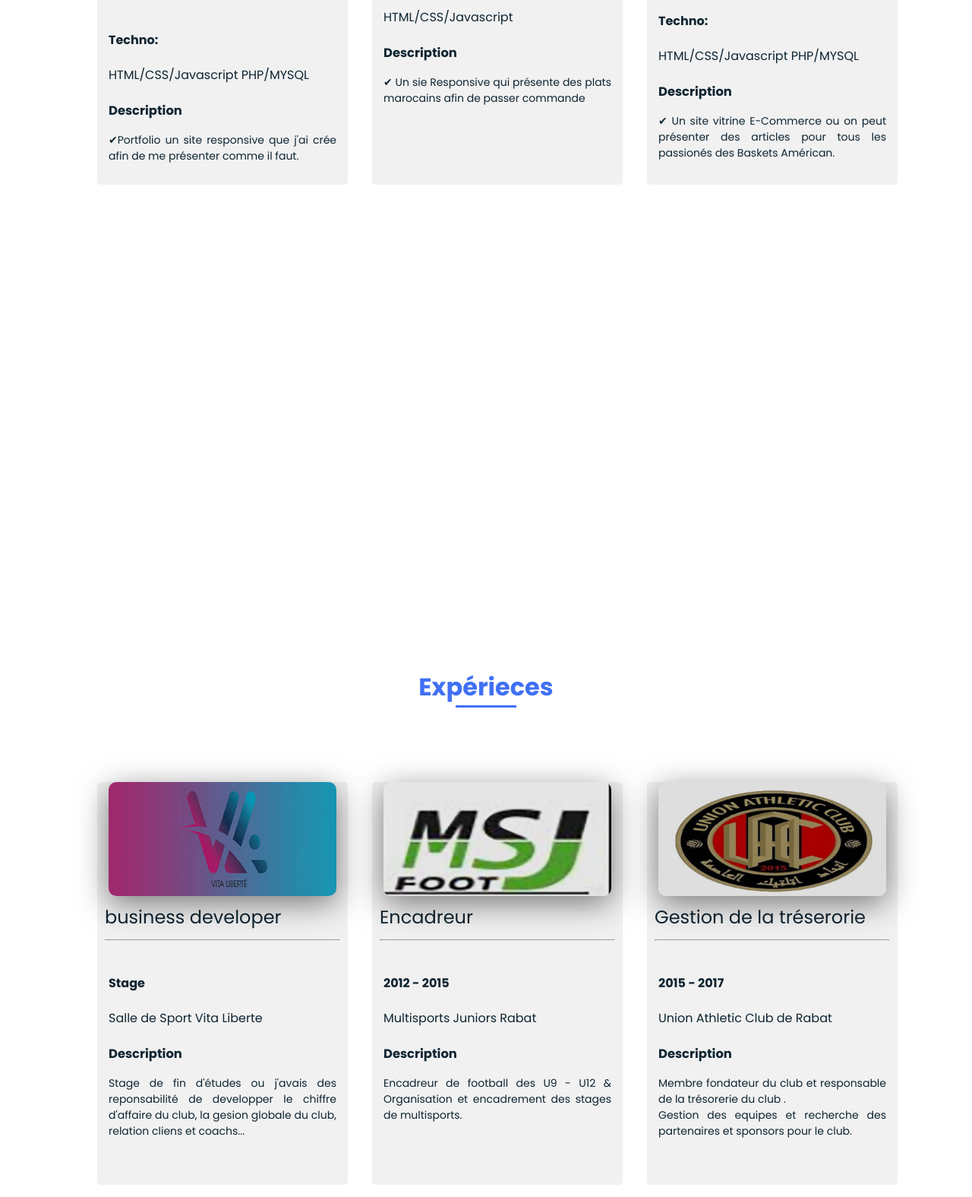
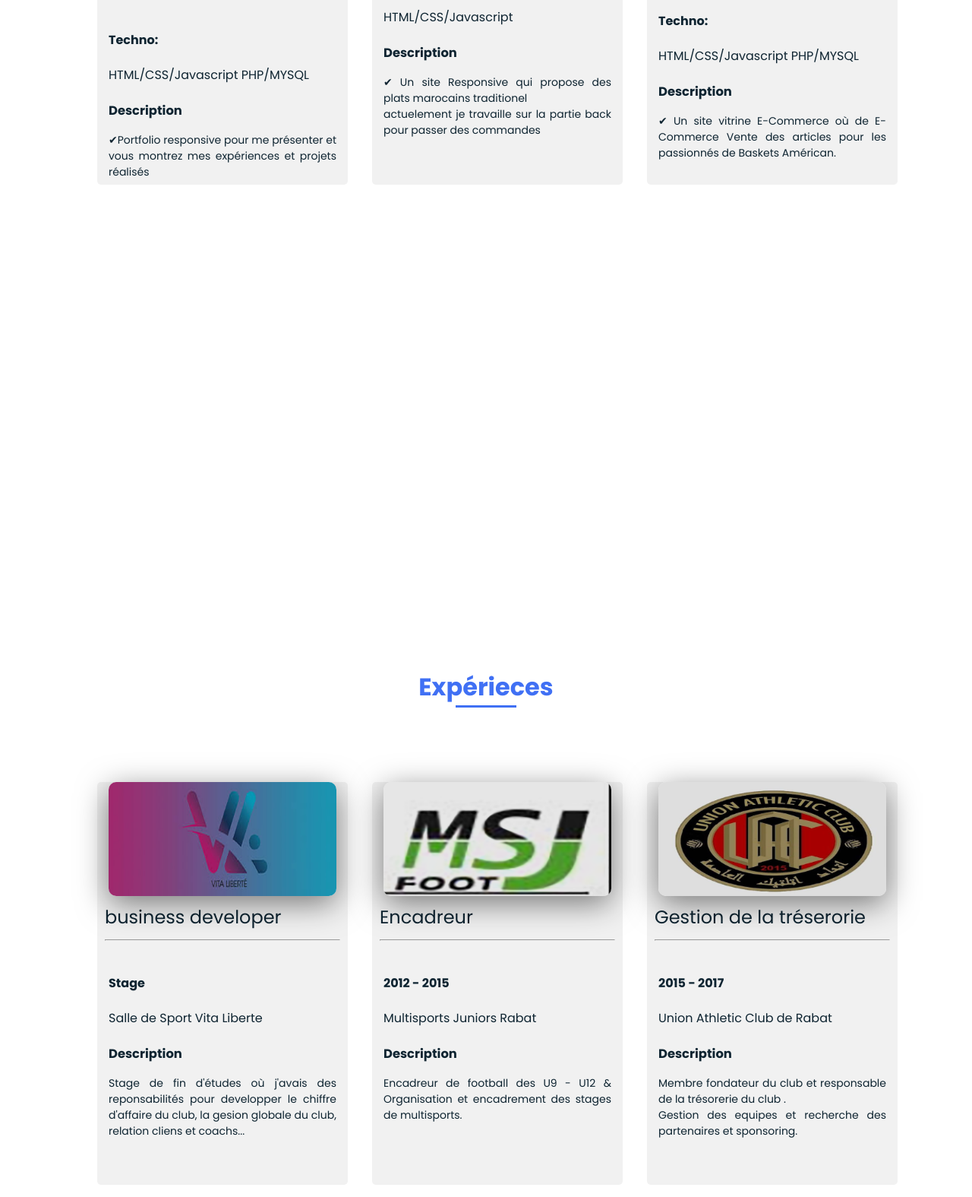
Before and after one commit to issam-ou/portfolio, a plain HTML site: page Portfolio.html in a window 1280 px wide. Shown: the part 2625-4200 px from the top of the page at 76% size. Drawn offline with nearby package versions, Linux system fonts and the light colour scheme; files that its build step writes are made by us from their sources.

Commit message:
Update Portfolio.html

```diff
--- a/Portfolio.html
+++ b/Portfolio.html
@@ -267,7 +267,7 @@
                     </div>
                     <div class="info">
                         <h3>Description</h3>
-                        <p>&#10004;Portfolio un site responsive que j'ai crée afin de me présenter comme il faut.</p>
+                        <p>&#10004;Portfolio responsive pour me présenter et vous montrez mes expériences et projets réalisés</p>
                     </div>
                 </div>
                 <!--2--------------------------------------->
@@ -283,7 +283,7 @@
                     </div>
                     <div class="info">
                         <h3>Description</h3>
-                        <p>&#10004; Un sie Responsive qui présente des plats marocains afin de passer commande</p>
+                        <p>&#10004; Un site Responsive qui propose des plats marocains traditionel<br> actuelement je travaille sur la partie back pour passer des commandes</p>
                     </div>
                 </div>
                 <!--3--------------------------------------->
@@ -299,7 +299,7 @@
                     </div>
                     <div class="info">
                         <h3>Description</h3>
-                        <p>&#10004; Un site vitrine E-Commerce ou on peut présenter des articles pour tous les passionés des Baskets Américan.</p>
+                        <p>&#10004; Un site vitrine E-Commerce où de E-Commerce  Vente des articles pour les passionnés de Baskets Américan.</p>
                     </div>
                 </div>
             </div>
@@ -323,7 +323,7 @@
                     </div>
                     <div class="info">
                         <h3>Description</h3>
-                        <p>Stage de fin d'études ou j'avais des reponsabilité de developper le chiffre d'affaire du club,
+                        <p>Stage de fin d'études où j'avais des reponsabilités pour developper le chiffre d'affaire du club,
                             la gesion globale du club, relation cliens et coachs...</p>
                     </div>
                 </div>
@@ -360,7 +360,7 @@
                     </div>
                     <div class="info">
                         <h3>Description</h3>
-                        <p>Membre fondateur du club et responsable de la trésorerie du club .<br> Gestion des equipes et recherche des partenaires et sponsors pour le club. </p>
+                        <p>Membre fondateur du club et responsable de la trésorerie du club .<br> Gestion des equipes et recherche des partenaires et sponsoring. </p>
                     </div>
                 </div>
             </div>
@@ -441,7 +441,7 @@
                     <img src="par/img55.png" class="work__img">
 
                     <div class="titre">
-                        Année préparatoir de Langue Russe
+                        Année préparatoire de Langue Russe
                         <hr>
                     </div>
                     <div class="tech">
@@ -450,7 +450,7 @@
                     </div>
                     <div class="info">
                         <h3>Description</h3>
-                        <p>Année préparatoir de la langue russe à l'université d'Astrakhan</p>
+                        <p>Année préparatoire de la langue russe à l'université d'Astrakhan</p>
                     </div>
                 </div>
 
```
